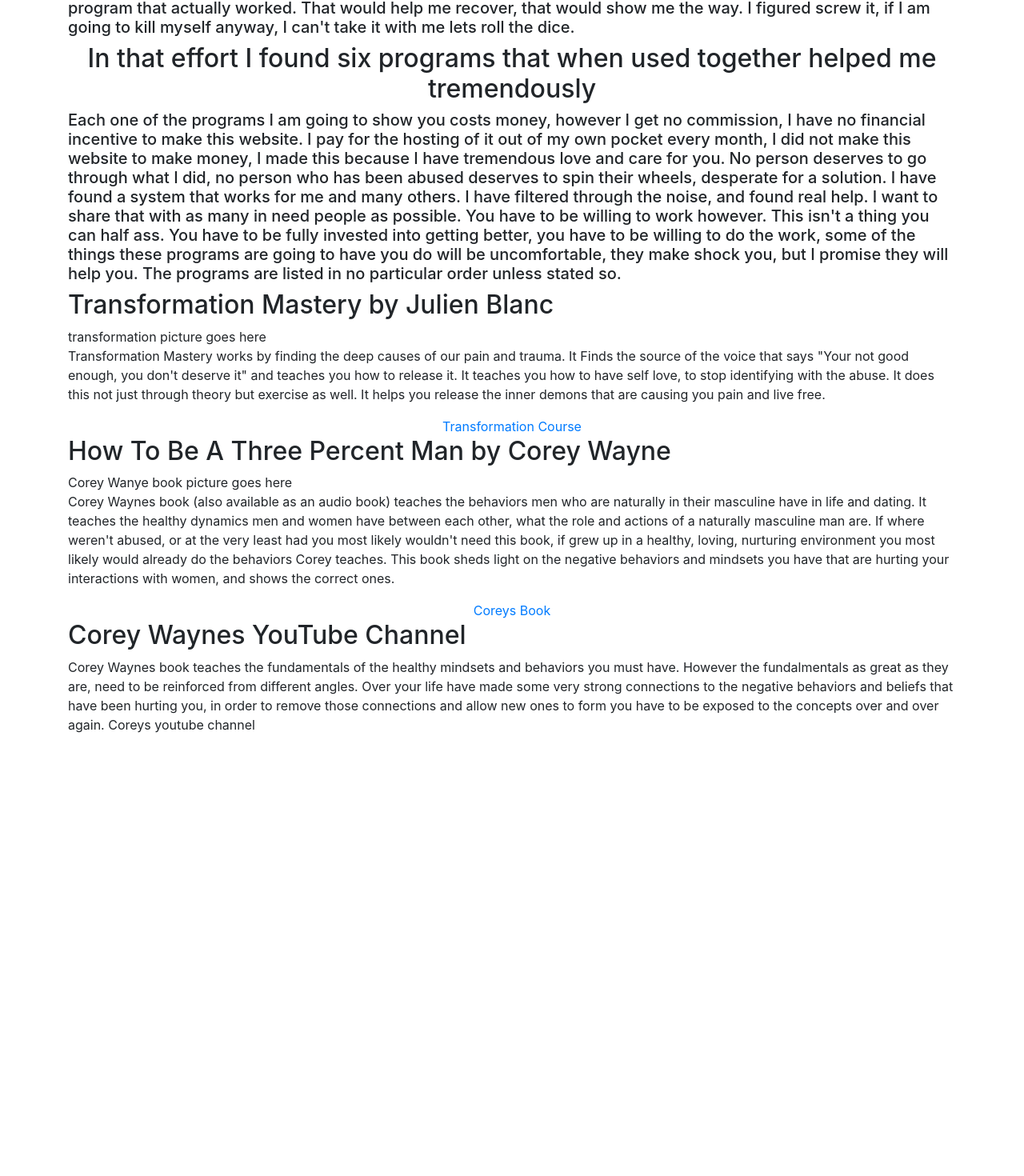
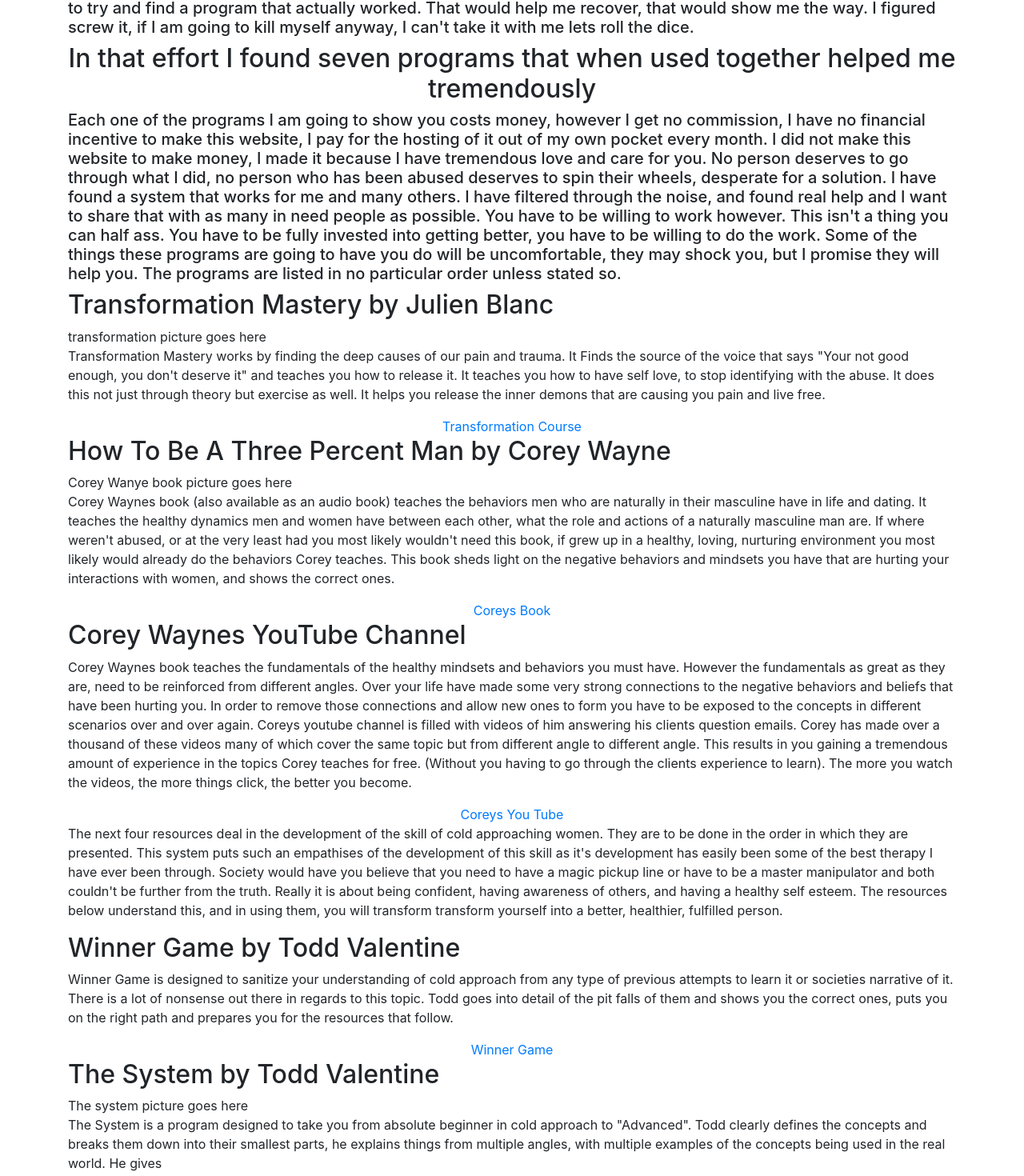
Before and after one commit to Christopher-Jakob/maleabuserecovery, an Angular app: page / in a window 1280 px wide. Shown: the part 517-1987 px from the top of the page at 80% size. Before the commit the page ends 1451 px from the top, so only its background shows below. Built offline with nearby package versions, Linux system fonts and the light colour scheme.

Commit message:
pushing changes

```diff
--- a/src/app/infopage/infopage.component.html
+++ b/src/app/infopage/infopage.component.html
@@ -27,20 +27,20 @@
         <h5>After I realized that I pushed another girl away from me that I was courting, despite all the work I put in to correct the offending behaviors before hand I
         nearly gave up. I couldn't believe this was happening again, I completely lost control, and nearly lost hope. I spent the day at the subway station watching the
         trains go by the thoughts of jumping in my head. Suicide felt like a great idea, how wonderful the release of death would be, it's clear I am not going to get better
-        despite my efforts to. I decided that I was going to spend every last dollar I had to try and find a program that actually worked. That would help me recover, that would
+        despite my efforts to. Rather than jump, I decided that I was going to spend every last dollar I had to try and find a program that actually worked. That would help me recover, that would
         show me the way. I figured screw it, if I am going to kill myself anyway, I can't take it with me lets roll the dice.</h5>
       </div>
 
       <div class="text-center">
-        <h2>In that effort I found six programs that when used together helped me tremendously</h2>
+        <h2>In that effort I found seven programs that when used together helped me tremendously</h2>
       </div>
       <div class="text-left">
         <h5>Each one of the programs I am going to show you costs money, however I get no commission, I have no financial incentive
-        to make this website. I pay for the hosting of it out of my own pocket every month, I did not make this website to make money, I made this because I have tremendous love and care for you.
+        to make this website, I pay for the hosting of it out of my own pocket every month. I did not make this website to make money, I made it because I have tremendous love and care for you.
           No person deserves to go through what I did, no person who has been abused deserves to spin their wheels, desperate for a solution. I have found a system that works for me and many others.
-        I have filtered through the noise, and found real help. I want to share that with as many in need people as possible. You have to be willing to work however. This isn't
-        a thing you can half ass. You have to be fully invested into getting better, you have to be willing to do the work, some of the things these programs are going to have
-        you do will be uncomfortable, they make shock you, but I promise they will help you. The programs are listed in no particular order unless stated so.</h5>
+        I have filtered through the noise, and found real help and I want to share that with as many in need people as possible. You have to be willing to work however. This isn't
+        a thing you can half ass. You have to be fully invested into getting better, you have to be willing to do the work. Some of the things these programs are going to have
+        you do will be uncomfortable, they may shock you, but I promise they will help you. The programs are listed in no particular order unless stated so.</h5>
       </div>
 
       <div class="text-left">
@@ -79,11 +79,46 @@
         <h2>Corey Waynes YouTube Channel</h2>
       </div>
       <div class="text-left">
-        <p>Corey Waynes book teaches the fundamentals of the healthy mindsets and behaviors you must have. However the fundalmentals as great as they are, need to be reinforced from different angles.
-        Over your life have made some very strong connections to the negative behaviors and beliefs that have been hurting you, in order to remove those connections and allow new ones to form you
-        have to be exposed to the concepts over and over again. Coreys youtube channel </p>
+        <p>Corey Waynes book teaches the fundamentals of the healthy mindsets and behaviors you must have. However the fundamentals as great as they are, need to be reinforced from different angles.
+        Over your life have made some very strong connections to the negative behaviors and beliefs that have been hurting you. In order to remove those connections and allow new ones to form you
+        have to be exposed to the concepts in different scenarios over and over again. Coreys youtube channel is filled with videos of him answering his clients question emails. Corey has made
+        over a thousand of these videos many of which cover the same topic but from different angle to different angle. This results in you gaining a tremendous amount of experience in the topics Corey teaches for free.
+        (Without you having to go through the clients experience to learn). The more you watch the videos, the more things click,  the better you become.</p>
+      </div>
+      <div class="text-center">
+        <a target="_blank" href="">Coreys You Tube</a>
+      </div>
+      <div class="text-left">
+        <p>The next four resources deal in the development of the skill of cold approaching women. They are to be done in the order in which they are presented.
+          This system puts such an empathises of the development of this skill as it's development has easily
+          been  some of the best therapy I have ever been through. Society would have you believe that you need to have a magic pickup line or have to be a
+          master manipulator and both couldn't be further from the truth. Really it is about being confident, having awareness of others, and having a healthy self esteem.
+          The resources below understand this,
+          and in using them, you will transform transform yourself into a better, healthier, fulfilled person.
+        </p>
       </div>
 
+      <div class="text-left">
+        <h2>Winner Game by Todd Valentine</h2>
+      </div>
+      <div class="text-left">
+        <p>Winner Game is designed to sanitize your understanding of cold approach from any type of previous attempts to learn it or societies narrative of it. There is a lot of nonsense out there in
+        regards to this topic. Todd goes into detail of the pit falls of them and shows you the correct ones, puts you on the right path and prepares you for the
+          resources that follow.</p>
+      </div>
+      <div class="text-center">
+        <a target="_blank" href="https://toddwinnergame.com/get/">Winner Game</a>
+      </div>
+      <div class="text-left">
+        <h2>The System by Todd Valentine</h2>
+      </div>
+      <div>
+        The system picture goes here
+      </div>
+      <div class="text-left">
+        <p>The System is a program designed to take you from absolute beginner in cold approach to "Advanced". Todd clearly defines the concepts and breaks them down
+        into their smallest parts, he explains things from multiple angles, with multiple examples of the concepts being used in the real world. He gives  </p>
+      </div>
     </div>
   </div>
 </div>
```
